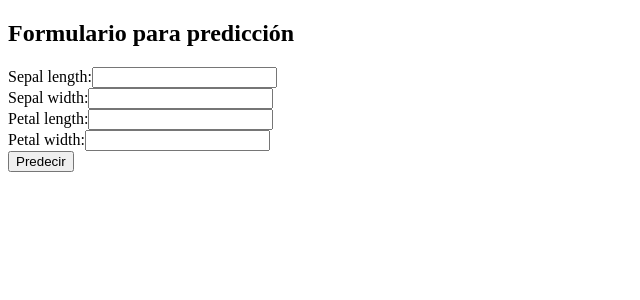
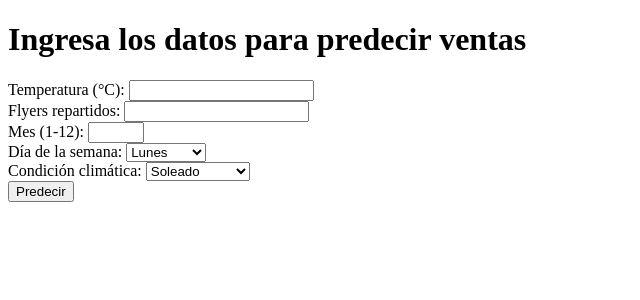
Before and after one commit to mishimc/AWS-Inference, a FastAPI app: template templates/forms.html in a window 1280 px wide. Shown: the top 300 px of the page, without its empty margins (0-640 px from the left). Run offline with FastAPI, Linux system fonts and the light colour scheme; the template is opened without the code that fills it, so the values that code supplies are empty; parts of the project's set-up code (start-up, migrations or seed data) failed here and were passed over.

Commit message:
Update forms.html

```diff
--- a/templates/forms.html
+++ b/templates/forms.html
@@ -1,18 +1,47 @@
 <!DOCTYPE html>
 <html>
-<head><title>Predicción con Iris</title></head>
+<head>
+    <title>Predicción de Ventas</title>
+</head>
 <body>
-  <h2>Formulario para predicción</h2>
-  <form action="/predict" method="post">
-    <label>Sepal length:</label><input type="number" step="any" name="sepal_length"><br>
-    <label>Sepal width:</label><input type="number" step="any" name="sepal_width"><br>
-    <label>Petal length:</label><input type="number" step="any" name="petal_length"><br>
-    <label>Petal width:</label><input type="number" step="any" name="petal_width"><br>
-    <button type="submit">Predecir</button>
-  </form>
+    <h1>Ingresa los datos para predecir ventas</h1>
+    <form method="post" action="/predict">
+        <!-- Campos numéricos -->
+        <label>Temperatura (°C):</label>
+        <input type="number" step="0.1" name="temperature" required><br>
 
-  {% if result %}
-    <h3>{{ result }}</h3>
-  {% endif %}
+        <label>Flyers repartidos:</label>
+        <input type="number" name="flyers" required><br>
+
+        <label>Mes (1-12):</label>
+        <input type="number" name="month" min="1" max="12" required><br>
+
+        <!-- Selector de día -->
+        <label>Día de la semana:</label>
+        <select name="day" required>
+            <option value="Monday">Lunes</option>
+            <option value="Tuesday">Martes</option>
+            <option value="Wednesday">Miércoles</option>
+            <option value="Thursday">Jueves</option>
+            <option value="Friday">Viernes</option>
+            <option value="Saturday">Sábado</option>
+            <option value="Sunday">Domingo</option>
+        </select><br>
+
+        <!-- Selector de clima -->
+        <label>Condición climática:</label>
+        <select name="rainfall" required>
+            <option value="sunny">Soleado</option>
+            <option value="light_rain">Lluvia ligera</option>
+            <option value="heavy_rain">Lluvia intensa</option>
+        </select><br>
+
+        <button type="submit">Predecir</button>
+    </form>
+
+    <!-- Mostrar resultado -->
+    {% if result %}
+    <h2>{{ result }}</h2>
+    {% endif %}
 </body>
 </html>
```
